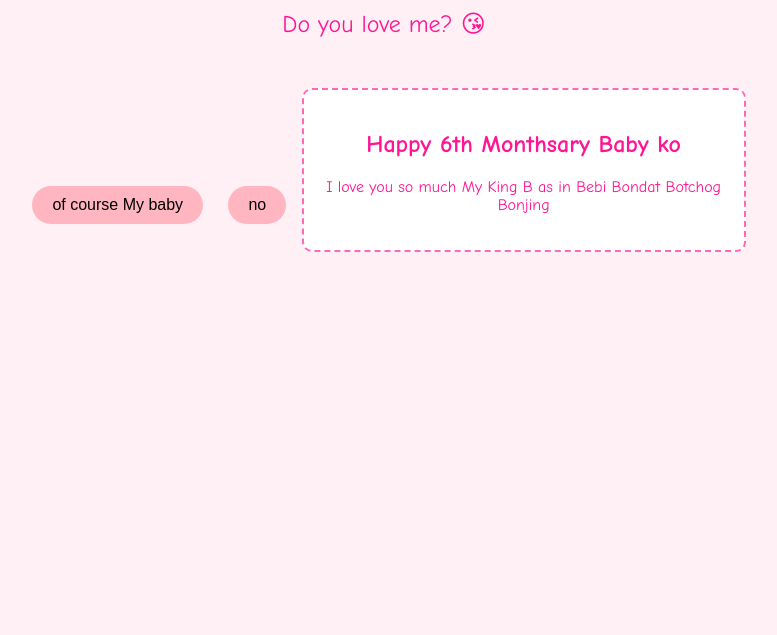
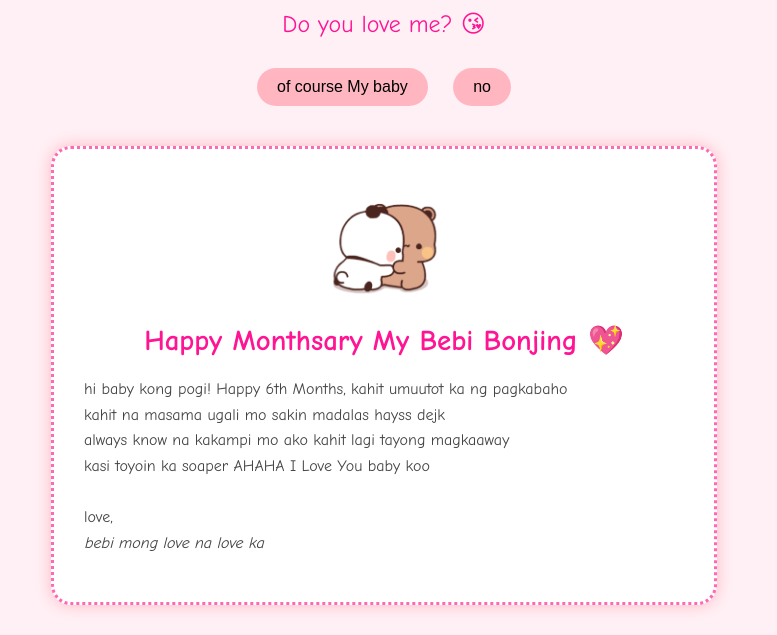
Before and after one commit to MALJDano/love-bonjing, a plain HTML site: page proj2/love-website/index.html in a window 1280 px wide. Both pictures are taken after a click on the button "of course My baby". Shown: the part 198-833 px from the top of the page, without its empty margins (256-1033 px from the left). Before the commit the page ends 800 px from the top, so only its background shows below. Drawn offline with Linux system fonts and the light colour scheme.

Commit message:
added some message

```diff
--- a/proj2/love-website/index.html
+++ b/proj2/love-website/index.html
@@ -13,9 +13,19 @@
     <button id="noBtn">no</button>
 
     <div class="diary-page hidden" id="diaryPage">
-      <h2>Happy 6th Monthsary Baby ko</h2>
-      <p> I love you so much My King B as in Bebi Bondat Botchog Bonjing </p>
+      <img src="../assets/mybubu.gif" alt="Bubu Dudu Hug" class="diary-gif" />
+      <h2 class="diary-title">Happy Monthsary My Bebi Bonjing 💖</h2>
+        <p class="diary-message">
+          hi baby kong pogi! Happy 6th Months, kahit umuutot ka ng pagkabaho <br>
+          kahit na masama ugali mo sakin madalas hayss dejk <br>
+          always know na kakampi mo ako kahit lagi tayong magkaaway<br>
+          kasi toyoin ka soaper AHAHA I Love You baby koo<br>
+          <br>
+          love,<br>
+          <em>bebi mong love na love ka</em>
+        </p>
     </div>
+
   </div>
 
   <script src="love.js"></script>
--- a/proj2/love-website/love.css
+++ b/proj2/love-website/love.css
@@ -43,14 +43,38 @@ button:hover {
 }
 
 .diary-page {
-  margin-top: 30px;
-  padding: 20px;
   background-color: white;
-  border: 2px dashed #ff69b4;
-  display: inline-block;
+  padding: 30px;
+  border: 3px dotted #ff69b4;
+  border-radius: 20px;
+  max-width: 600px;
+  margin: 30px auto;
+  text-align: left;
+  box-shadow: 0 0 15px #ffb6c1;
+}
+
+.diary-gif {
+  display: block;
+  width: 120px;
+  margin: 0 auto 20px;
   border-radius: 10px;
-  max-width: 400px;
 }
+
+.diary-title {
+  text-align: center;
+  font-size: 1.8rem;
+  color: #ff1493;
+  margin-bottom: 20px;
+  font-family: 'Comic Sans MS', cursive;
+}
+
+.diary-message {
+  font-size: 1rem;
+  color: #444;
+  line-height: 1.6;
+  font-family: 'Comic Sans MS', cursive;
+}
+
 
 .hidden {
   display: none;
```
